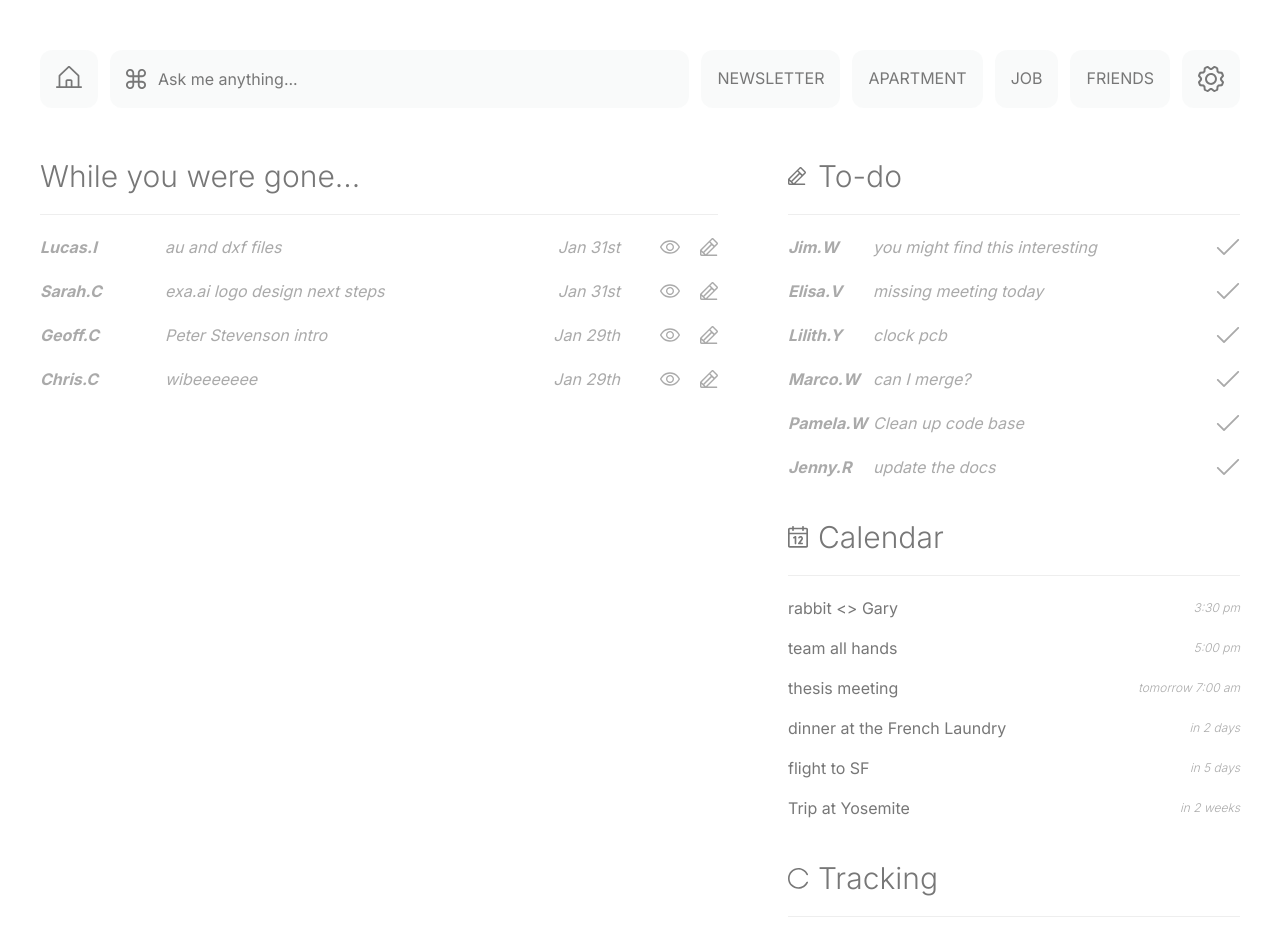
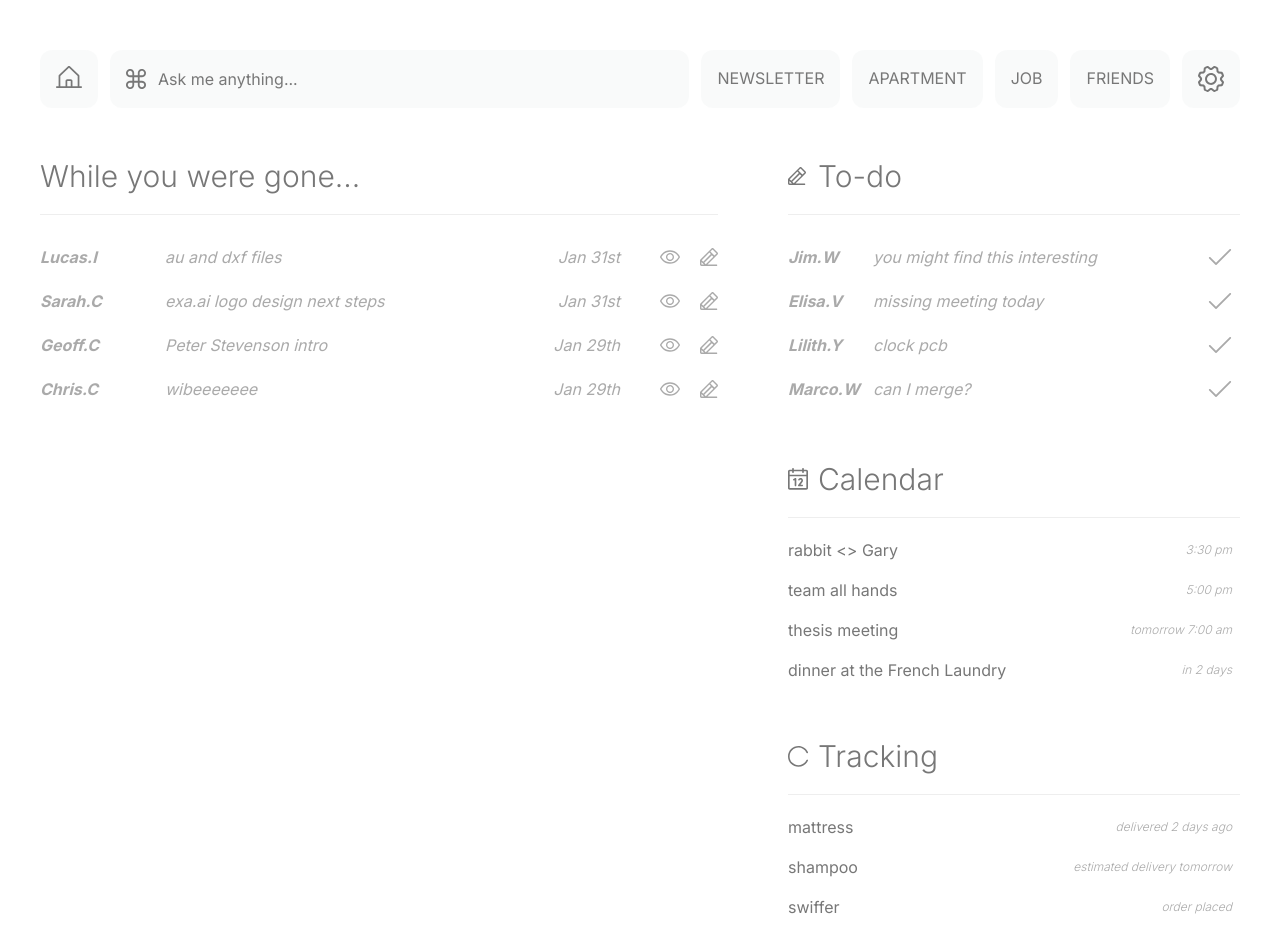
Before and after one commit to marcowang01/envelope-demo, a Next.js app: page / in a window 1280 px wide. Shown: the top 942 px of the page. Built offline with nearby package versions, Linux system fonts and the light colour scheme.

Commit message:
add scrolling

```diff
--- a/src/app/globals.css
+++ b/src/app/globals.css
@@ -37,3 +37,24 @@ body {
 .group:hover .group-hover-spin {
   animation: spin 1s linear infinite;
 }
+
+/* Width of the scrollbar */
+::-webkit-scrollbar {
+  width: 5px;
+}
+
+/* Track of the scrollbar */
+::-webkit-scrollbar-track {
+  background: transparent;
+}
+
+/* Handle of the scrollbar */
+::-webkit-scrollbar-thumb {
+  background: #eee;
+  border-radius: 10px;
+}
+
+/* Handle on hover */
+::-webkit-scrollbar-thumb:hover {
+  background: #ccc;
+}
--- a/src/components/calendarCard.tsx
+++ b/src/components/calendarCard.tsx
@@ -2,10 +2,19 @@ import { Card } from "./card";
 import { calendarEvents } from "@/data/emails";
 import { CalendarIcon } from "@/assets/calendar-icon";
 import { SimpleRow } from "./simpleRow";
+import clsx from "clsx";
 
 function CalendarCardItems() {
   return (
-    <div className="flex flex-col gap-4 justify start mt-[20px]">
+    // 160 is exactly 4 rows of 40px
+    <div
+      className={clsx(
+        "flex flex-col gap-[16px] justify start mt-[20px] h-[160px] overflow-y-auto",
+        {
+          "pr-[8px]": calendarEvents.length > 4,
+        },
+      )}
+    >
       {calendarEvents.map((event) => (
         <SimpleRow key={event.id} title={event.event} label={event.label} />
       ))}
--- a/src/components/summaryCard.tsx
+++ b/src/components/summaryCard.tsx
@@ -4,7 +4,7 @@ import { EmailRow } from "./emailRow";
 
 function SummaryCardItems() {
   return (
-    <div className="flex flex-col gap-[20px] w-full mt-[20px]">
+    <div className="flex flex-col gap-[20px] w-full mt-[30px]">
       {summaryItems.map((email, index) => {
         return (
           <EmailRow
--- a/src/components/todoCard.tsx
+++ b/src/components/todoCard.tsx
@@ -2,10 +2,19 @@ import { Card } from "./card";
 import { todos } from "@/data/emails";
 import { PencilIcon } from "@/assets/pencil-icon";
 import { EmailRow } from "./emailRow";
+import clsx from "clsx";
 
 function TodoCardItems() {
   return (
-    <div className="flex flex-col gap-[20px] w-full mt-[20px]">
+    // 176 is exactly 4 rows of 44px
+    <div
+      className={clsx(
+        "flex flex-col gap-[20px] justify start mt-[30px] h-[176px] overflow-y-auto",
+        {
+          "pr-[8px]": todos.length > 4,
+        },
+      )}
+    >
       {todos.map((email, index) => {
         return (
           <EmailRow
--- a/src/components/trackingCard.tsx
+++ b/src/components/trackingCard.tsx
@@ -2,10 +2,19 @@ import { Card } from "./card";
 import { trackingItems } from "@/data/emails";
 import { CIcon } from "@/assets/c-icon";
 import { SimpleRow } from "./simpleRow";
+import clsx from "clsx";
 
 function TrackingCardItems() {
   return (
-    <div className="flex flex-col gap-4 justify start mt-[20px]">
+    // 120 is exactly 3 rows of 40px
+    <div
+      className={clsx(
+        "flex flex-col gap-[16px] justify start mt-[20px] h-[120px] overflow-y-auto",
+        {
+          "pr-[8px]": trackingItems.length > 3,
+        },
+      )}
+    >
       {trackingItems.map((item) => (
         <SimpleRow key={item.id} title={item.item} label={item.status} />
       ))}
```
